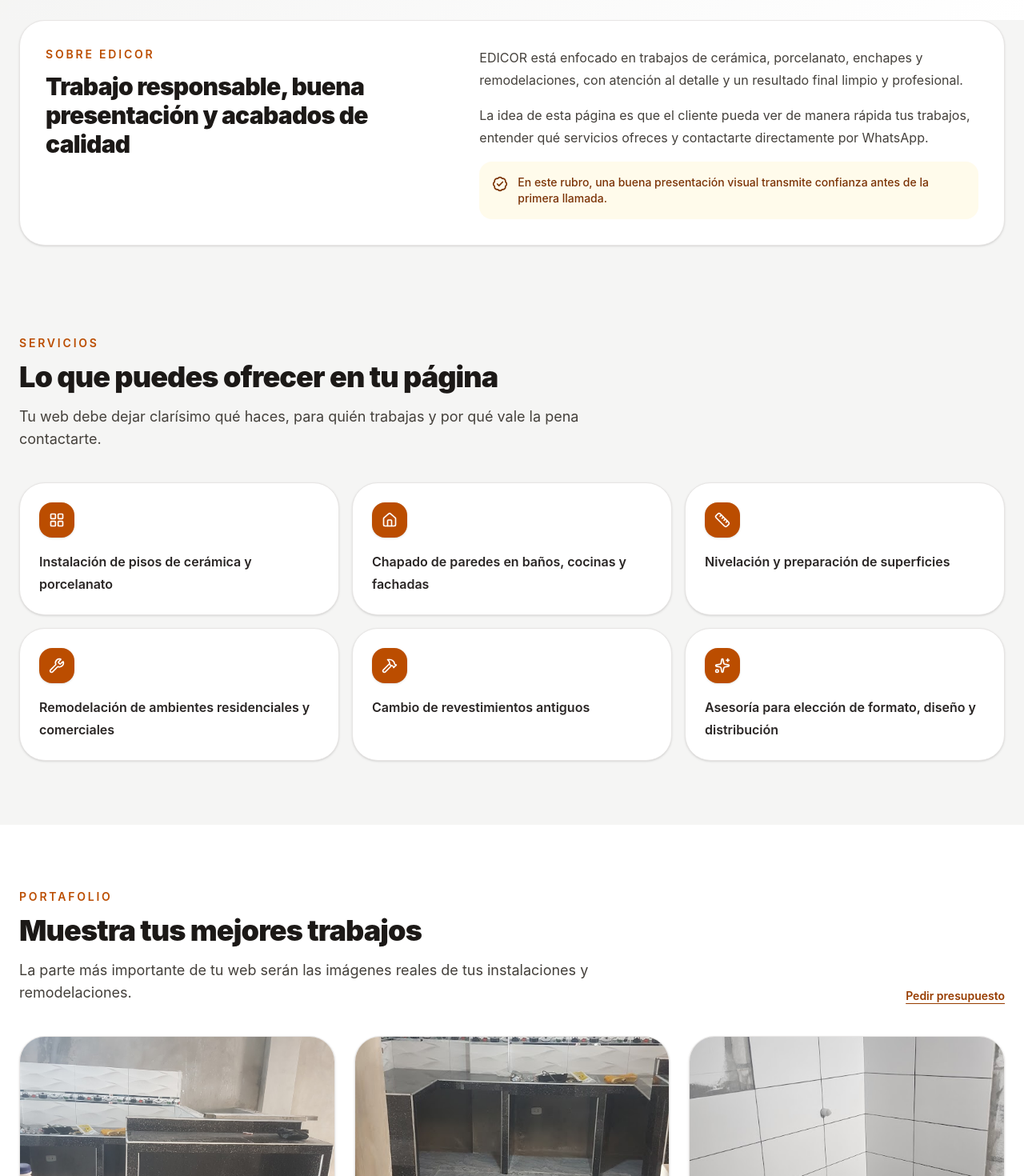
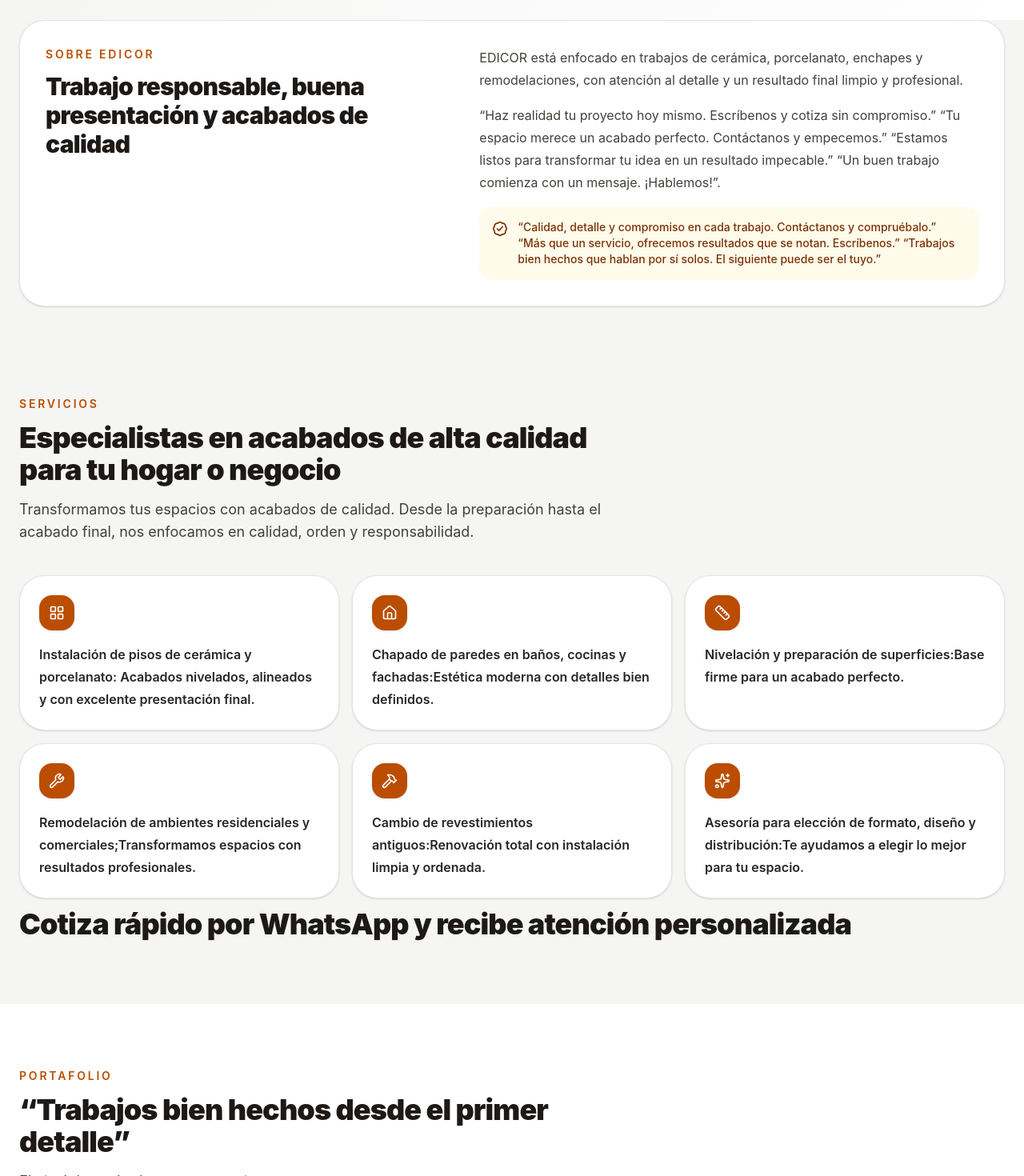
Before and after one commit to marquitoruiz/mi_pagina_web, a React (Vite) app: page / in a window 1280 px wide. Shown: the part 1060-2530 px from the top of the page at 80% size. Built offline with nearby package versions, Linux system fonts and the light colour scheme; the HTML template or start-up script is replaced by a standard one.

Commit message:
Mejora de textos

```diff
--- a/src/App.jsx
+++ b/src/App.jsx
@@ -87,29 +87,30 @@
   const servicios = [
     {
       icono: <LayoutGrid className="h-5 w-5" />,
-      texto: "Instalación de pisos de cerámica y porcelanato",
+      texto: "Instalación de pisos de cerámica y porcelanato: Acabados nivelados, alineados y con excelente presentación final.",
     },
     {
       icono: <House className="h-5 w-5" />,
-      texto: "Chapado de paredes en baños, cocinas y fachadas",
+      texto: "Chapado de paredes en baños, cocinas y fachadas:Estética moderna con detalles bien definidos.",
     },
     {
       icono: <Ruler className="h-5 w-5" />,
-      texto: "Nivelación y preparación de superficies",
+      texto: "Nivelación y preparación de superficies:Base firme para un acabado perfecto.",
     },
     {
       icono: <Wrench className="h-5 w-5" />,
-      texto: "Remodelación de ambientes residenciales y comerciales",
+      texto: "Remodelación de ambientes residenciales y comerciales;Transformamos espacios con resultados profesionales.",
     },
     {
       icono: <Hammer className="h-5 w-5" />,
-      texto: "Cambio de revestimientos antiguos",
+      texto: "Cambio de revestimientos antiguos:Renovación total con instalación limpia y ordenada.",
     },
     {
       icono: <Sparkles className="h-5 w-5" />,
-      texto: "Asesoría para elección de formato, diseño y distribución",
+      texto: "Asesoría para elección de formato, diseño y distribución:Te ayudamos a elegir lo mejor para tu espacio.",
     },
   ];
+
 
   const proceso = [
     {
@@ -326,15 +327,17 @@
                     resultado final limpio y profesional.
                   </p>
                   <p>
-                    La idea de esta página es que el cliente pueda ver de manera
-                    rápida tus trabajos, entender qué servicios ofreces y
-                    contactarte directamente por WhatsApp.
+                   “Haz realidad tu proyecto hoy mismo. Escríbenos y cotiza sin compromiso.”
+“Tu espacio merece un acabado perfecto. Contáctanos y empecemos.”
+“Estamos listos para transformar tu idea en un resultado impecable.”
+“Un buen trabajo comienza con un mensaje. ¡Hablemos!”.
                   </p>
                   <div className="flex items-start gap-3 rounded-2xl bg-amber-50 p-4 text-amber-900">
                     <BadgeCheck className="mt-0.5 h-5 w-5 shrink-0" />
                     <p className="text-sm font-medium">
-                      En este rubro, una buena presentación visual transmite
-                      confianza antes de la primera llamada.
+                      “Calidad, detalle y compromiso en cada trabajo. Contáctanos y compruébalo.”
+“Más que un servicio, ofrecemos resultados que se notan. Escríbenos.”
+“Trabajos bien hechos que hablan por sí solos. El siguiente puede ser el tuyo.”
                     </p>
                   </div>
                 </div>
@@ -348,11 +351,11 @@
                 Servicios
               </p>
               <h2 className="mt-3 text-3xl font-black tracking-tight text-stone-900 md:text-4xl">
-                Lo que puedes ofrecer en tu página
+                Especialistas en acabados de alta calidad para tu hogar o negocio
               </h2>
               <p className="mt-4 text-lg text-stone-700">
-                Tu web debe dejar clarísimo qué haces, para quién trabajas y por
-                qué vale la pena contactarte.
+                Transformamos tus espacios con acabados de calidad.
+                Desde la preparación hasta el acabado final, nos enfocamos en calidad, orden y responsabilidad.
               </p>
             </div>
 
@@ -371,6 +374,11 @@
                 </div>
               ))}
             </div>
+            <p>
+               <h4 className="mt-3 text-3xl font-black tracking-tight text-stone-900 md:text-4xl">
+                   Cotiza rápido por WhatsApp y recibe atención personalizada
+                  </h4>
+              </p>
           </section>
 
           <section className="bg-white py-20" id="trabajos">
@@ -381,11 +389,10 @@
                     Portafolio
                   </p>
                   <h2 className="mt-3 text-3xl font-black tracking-tight text-stone-900 md:text-4xl">
-                    Muestra tus mejores trabajos
+                    “Trabajos bien hechos desde el primer detalle”
                   </h2>
                   <p className="mt-4 text-lg text-stone-700">
-                    La parte más importante de tu web serán las imágenes reales
-                    de tus instalaciones y remodelaciones.
+                   El nivel de acabado que tu espacio merece
                   </p>
                 </div>
 
@@ -454,12 +461,12 @@
                   Por qué elegirte
                 </p>
                 <h2 className="mt-3 text-3xl font-black tracking-tight text-stone-900">
-                  Lo que genera confianza y te ayuda a cerrar trabajos
+                 Por qué elegirnos para tu proyecto
                 </h2>
                 <ul className="mt-6 space-y-4 text-stone-700">
                   <li>Atención directa contigo, sin intermediarios.</li>
                   <li>
-                    Acabados bien alineados, limpios y de buena presentación.
+                    Acabados bien hechos, limpios y de buena presentación.
                   </li>
                   <li>
                     Responsabilidad en tiempos y cuidado del ambiente de trabajo.
```
